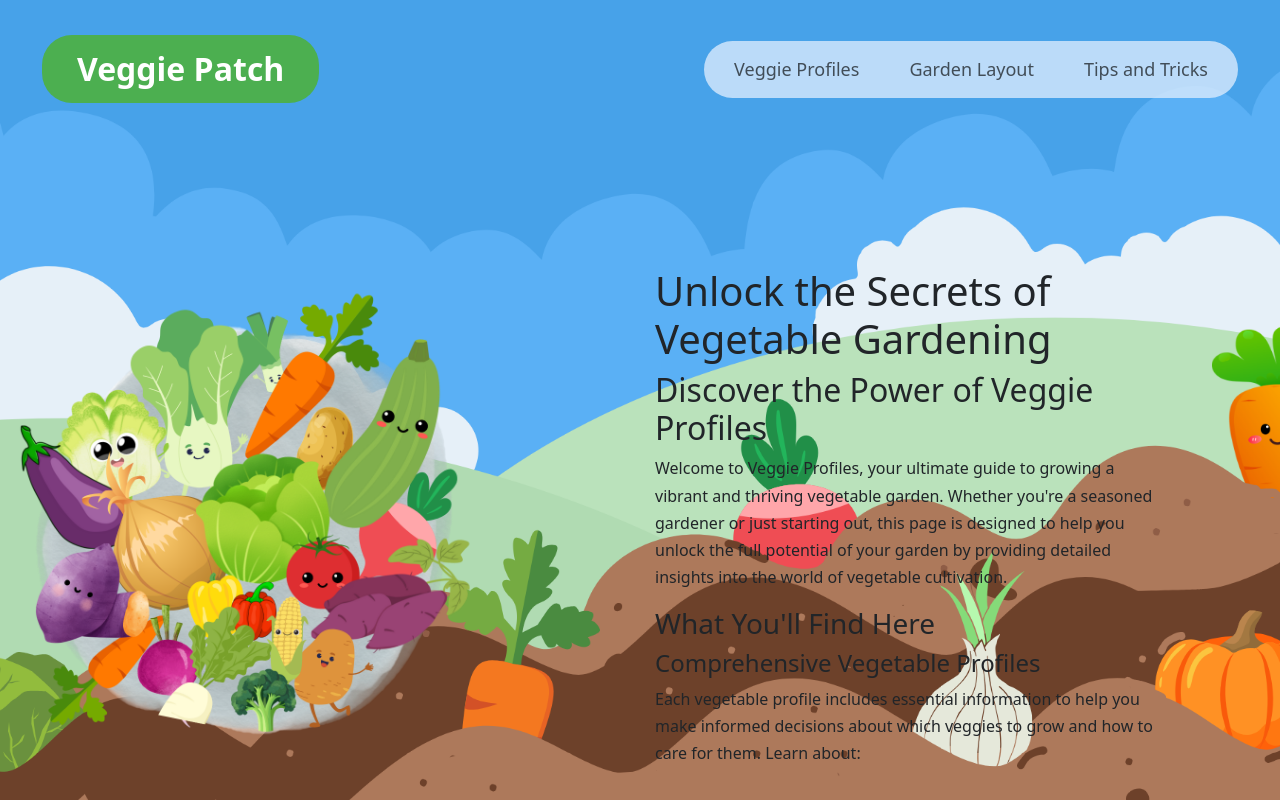
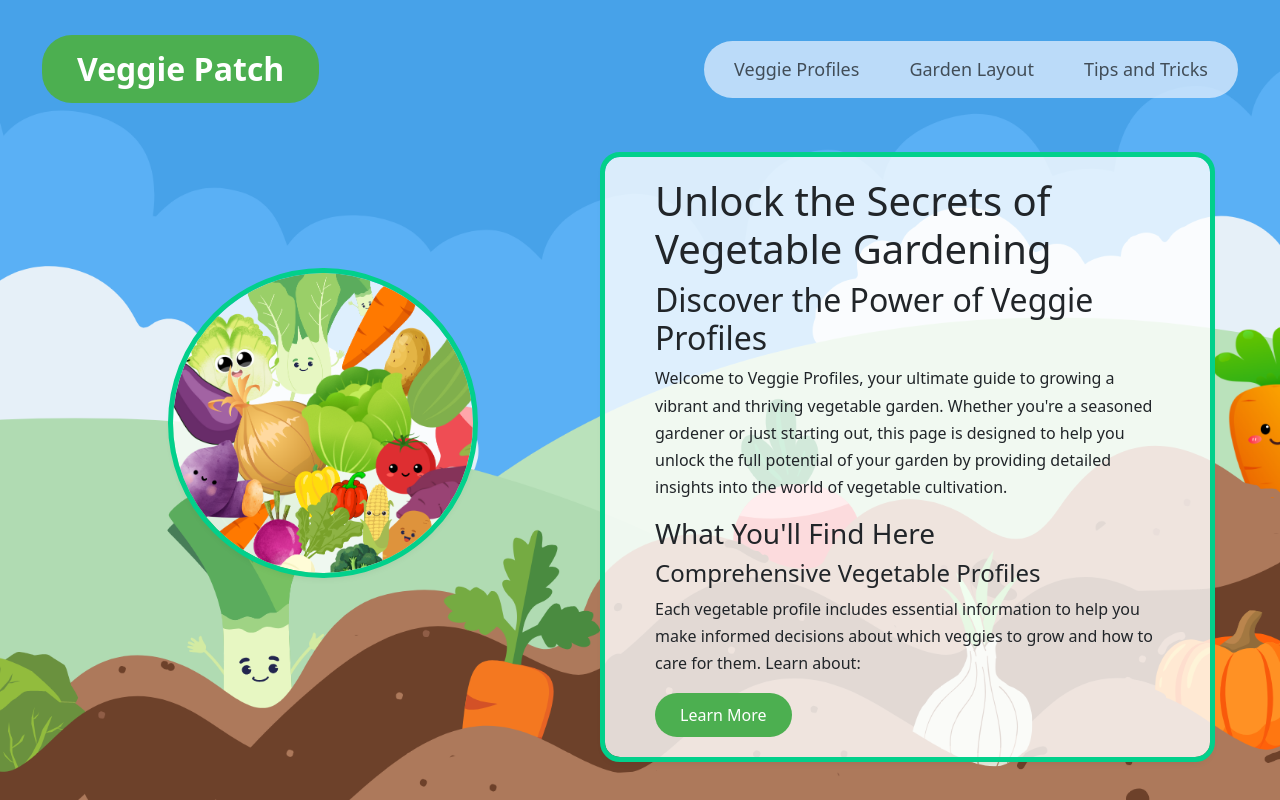
Before and after one commit to Blobaroni/Veggie-Patch-Website, a plain HTML site: page index.html in a window 1280 px wide. Drawn offline with nearby package versions, Linux system fonts and the light colour scheme.

Commit message:
top section of homepage looks good, rezising does not work at all.

```diff
--- a/index.html
+++ b/index.html
@@ -51,11 +51,12 @@
         <div class="container parallax-content"> <!--body container-->
             <div class="row">
                 <div class="col-sm index-body-1 veggie-bunch-image-container">
-                    <img src="images/homepage/bunch of veggies.png" class="img-fluid veggie-bunch"
+                    <div class="image-card">
+                    <img src="images/homepage/Veggie Patch images (5).png" class="img-fluid veggie-bunch"
                         alt="bunch of vegetables">
-                </div>
-
-                <div class="col-sm top-margin index-body-1 index-body-2">
+                    </div>
+            </div>
+                <div class="col-sm top-margin index-body-1 index-body-2 text-card">
                     <h1 class="header-text">Unlock the Secrets of Vegetable Gardening</h1>
                     <h2 class="subheader-text">Discover the Power of Veggie Profiles</h2>
 
@@ -76,8 +77,7 @@
                         about
                         which veggies to grow and how to care for them. Learn about:
                     </p>
-
-                </div>
+                    <a href="veggie profiles.html" class="btn btn-success learn-more-button">Learn More</a>                </div>
             </div>
         </div>
     </div> <!-- end of background 2nd background div-->
--- a/stylesheet.css
+++ b/stylesheet.css
@@ -7,10 +7,6 @@ html {
     overflow-x: hidden;
     scroll-behavior: smooth;
 }
-
-
-
-
 
 /* backgrounds */
 
@@ -52,7 +48,30 @@ html {
     /* this line of code makes the background 100% */
 }
 
-/* navbar styles */
+
+
+/* BUTTONS */
+
+.learn-more-button {
+    background-color: #4CAF50;
+    color: white;
+    border: none;
+    padding: 10px 25px;
+    text-align: center;
+    text-decoration: none;
+    display: inline-block;
+    font-size: 16px;
+    cursor: pointer;
+    border-radius: 25px;
+    transition: background-color 0.3s ease;
+}
+
+.learn-more-button:hover {
+    background-color: #45a049;
+    transform: translateY(-2px);
+}
+
+/* NAVBAR STYLES */
 
 .navbar {
     padding: 15px 30px;
@@ -97,7 +116,6 @@ html {
     transform: translateY(-2px);
 }
 
-
 .nav-button::after,
 .navbar-brand::after {
     content: '';
@@ -116,7 +134,6 @@ html {
     bottom: 5px;
 }
 
-
 .nav-button:hover::after,
 .nav-button.active::after,
 .navbar-brand:hover::after,
@@ -125,11 +142,10 @@ html {
     transform-origin: bottom;
 }
 
-
 /* padding for index page */
 
 .index-body-1 {
-    padding-top: 250px;
+    padding-top: 230px;
 }
 
 .index-body-2 {
@@ -137,21 +153,56 @@ html {
     padding-left: 50px;
 }
 
+.text-card {
+    margin-top: 10%;
+    background-color: rgba(255, 255, 255, 0.8);
+    border-radius: 15px;
+    padding: 20px;
+    box-shadow: 0 4px 8px rgba(0, 0, 0, 0.1);
+    outline: #02d08b solid 5px; /* Green outline */
+
+}
 
 /* image styling */
+
+/* Card styling for the image */
+.image-card {
+    background-color: rgba(255, 255, 255, 0.8);
+    border-radius: 50%;
+    box-shadow: 0 4px 8px rgba(0, 0, 0, 0.1);
+    display: flex;
+    justify-content: center;
+    align-items: center;
+    width: 300px;
+    height: 300px;
+    margin: 0 auto;
+    overflow: hidden;
+    outline: #02d08b solid 5px; /* Green outline */
+}
+
+.image-card img {
+    width: auto;
+    height: auto;
+    min-width: 140%;
+    min-height: 140%;
+    display: block;
+    object-fit: cover;
+    border-radius: 50%;
+}
 
 .veggie-bunch-image-container {
     padding-left: 0;
     padding-right: 30px;
     /* Add some right padding to separate from text */
+    text-align: center;
 }
 
+/* Image styling with green outline */
 .veggie-bunch {
-    width: 180%;
-    /* Increase the image size */
+    width: 100%;
+    /* Ensure image remains responsive */
     max-width: none;
-    margin-left: -60%;
-
+    /* Remove any max-width restrictions */
 }
 
 /* parallax styles */
@@ -191,12 +242,10 @@ html {
     height: 40px;
 }
 
-
 /* footer styles */
 .footer-style {
-background-color: #02d08b;
+    background-color: #02d08b;
 }
-
 
 /* resizing */
 
```
Also changed, not shown: images/homepage/Veggie Patch images (5).png (added), images/homepage/veggie-bunch.png (added).
